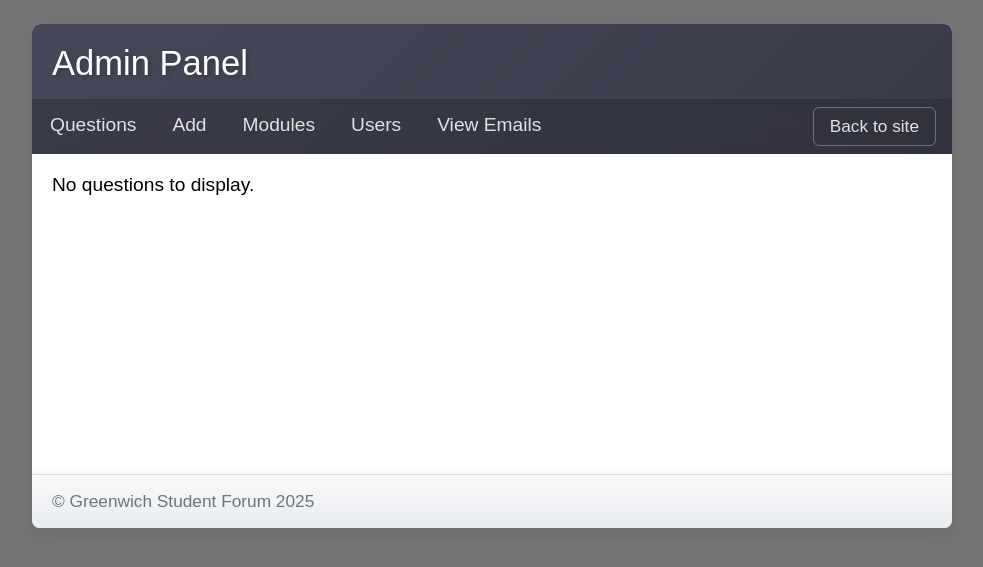
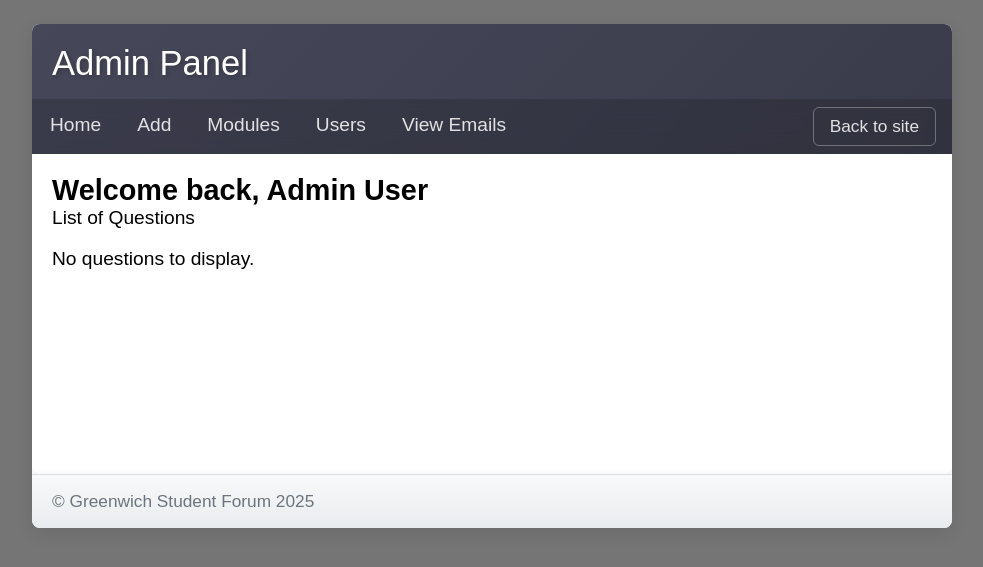
Before and after one commit to DK0310/web_program1_CW, a PHP site: page /admin/question.php in a window 1280 px wide. Shown: the top 567 px of the page, without its empty margins (148-1131 px from the left). Run offline with PHP 8.4, Linux system fonts and the light colour scheme; data that the repository does not hold is empty.

Commit message:
Final version for demo

```diff
--- a/admin/question.php
+++ b/admin/question.php
@@ -5,7 +5,6 @@ try {
     include '../db/db_function.php';
 
     $questions = getAllQuestions($pdo);
-    // attach comments for each question so the admin template can render them like the public site
     if (!empty($questions) && is_array($questions)) {
         foreach ($questions as $i => $q) {
             $questions[$i]['comments'] = getCommentsByQuestion($pdo, $q['id']);
@@ -15,6 +14,7 @@ try {
     $title = 'Questions List';
 
     ob_start();
+    include '../admin_templates/greet.html.php';
     include '../admin_templates/admin_question.html.php';
     $output = ob_get_clean();
 
--- a/admin_templates/admin_layout.html.php
+++ b/admin_templates/admin_layout.html.php
@@ -13,8 +13,8 @@
             <nav>
                 <?php if (session_status() === PHP_SESSION_NONE) session_start(); ?>
                 <ul class="nav-tabs">
-                    <li class="<?= (isset($active) && $active === 'questions') ? 'active' : '' ?>">
-                        <a class="<?= (isset($active) && $active === 'questions') ? '' : 'ghost' ?>" href="question.php">Questions</a>
+                    <li class="<?= (isset($active) && $active === 'home') ? 'active' : '' ?>">
+                        <a class="<?= (isset($active) && $active === 'home') ? '' : 'ghost' ?>" href="question.php">Home</a></li>
                     </li>
                     <li class="<?= (isset($active) && $active === 'add') ? 'active' : '' ?>">
                         <a class="<?= (isset($active) && $active === 'add') ? '' : 'ghost' ?>" href="addquestion.php">Add</a>
--- /dev/null
+++ b/admin_templates/greet.html.php
@@ -0,0 +1,2 @@
+<h2>Welcome back, Admin <?= htmlspecialchars($_SESSION['user_name'] ?? 'User', ENT_QUOTES, 'UTF-8') ?></h2>
+<p>List of Questions</p>
```
